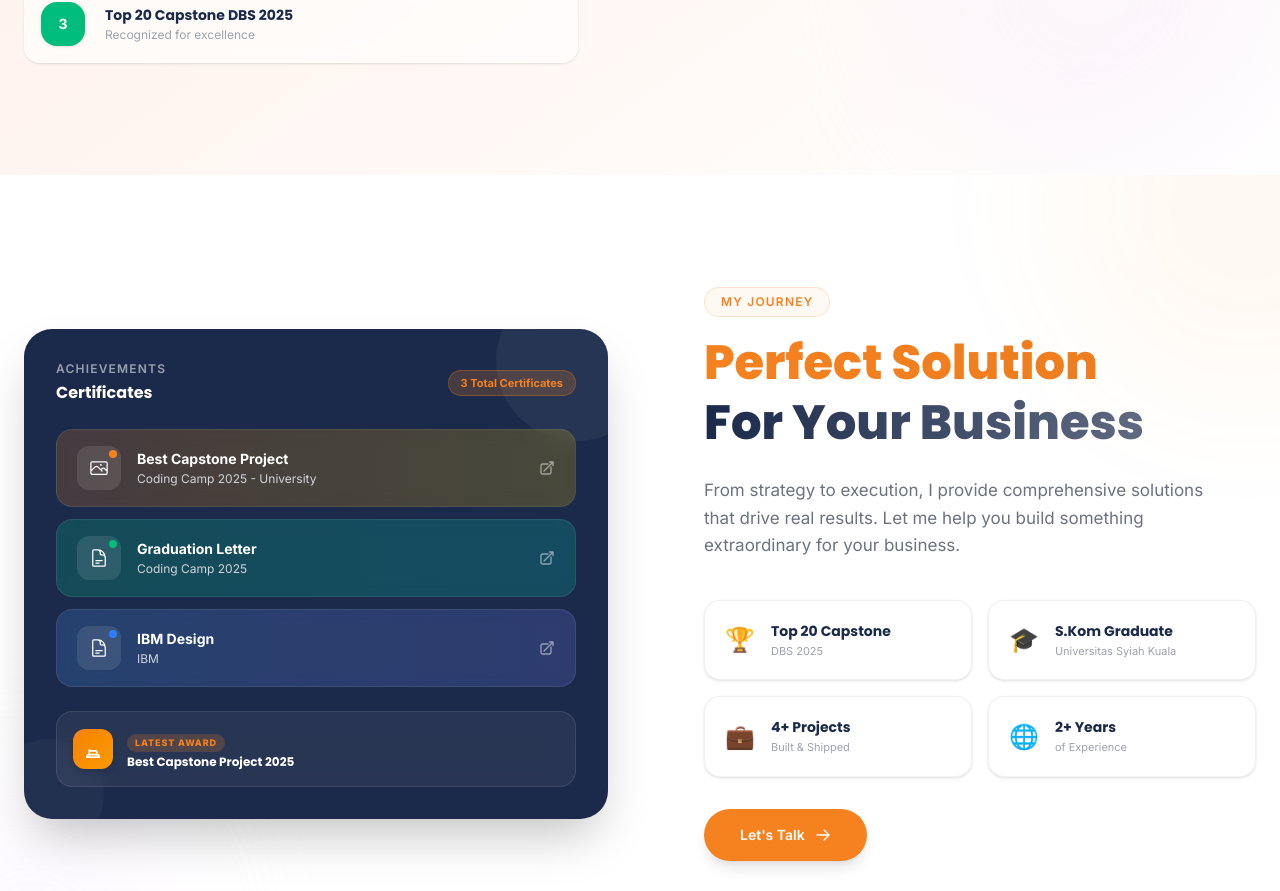
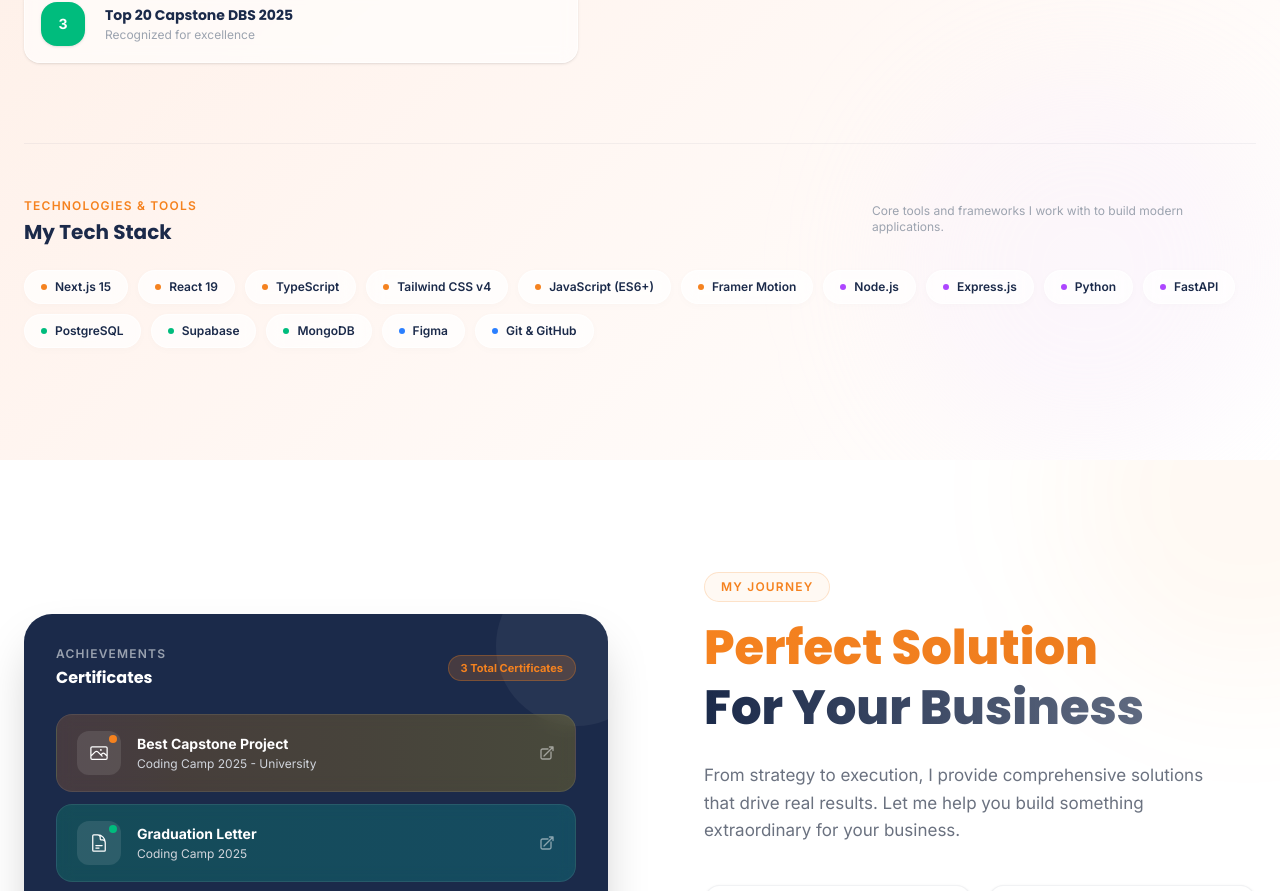
Before and after one commit to mridho24/portofolio, a Next.js app: page / in a window 1280 px wide. Shown: the part 2349-3240 px from the top of the page. Built offline with nearby package versions, Linux system fonts and the light colour scheme.

Commit message:
feat: update about section

```diff
--- a/components/sections/AboutSection.tsx
+++ b/components/sections/AboutSection.tsx
@@ -1,6 +1,7 @@
 "use client"
 
 import dynamic from "next/dynamic"
+import { TechStackGrid } from "@/components/ui/TechStackGrid"
 
 const ShowcaseCard = dynamic(
   () => import("@/components/showcase/ShowcaseCard").then((m) => m.ShowcaseCard),
@@ -167,6 +168,11 @@ export function AboutSection() {
           </div>
 
         </div>
+
+        {/* Tech Stack Grid (No logos, clean skill matrix) */}
+        <div className="mt-20 pt-12 border-t border-navy/5">
+          <TechStackGrid />
+        </div>
       </div>
     </section>
   )
```
